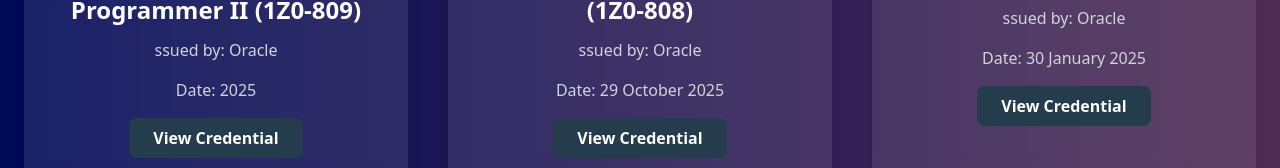
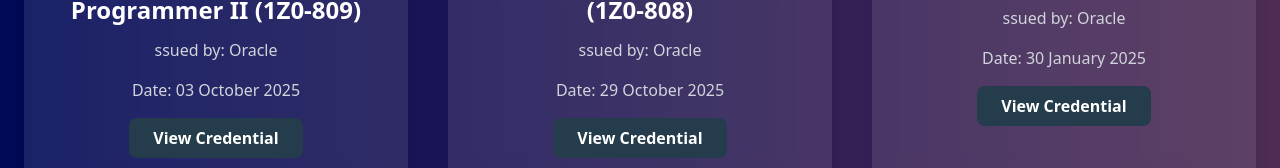
Before and after one commit to amine21-lang/Portfolio, a React (Vite) app: page / in a window 1280 px wide. Shown: the part 7896-8064 px from the top of the page. Built offline with nearby package versions, Linux system fonts and the light colour scheme.

Commit message:
Refactor code structure for improved readability and maintainability

```diff
--- a/src/components/CertificateSection.tsx
+++ b/src/components/CertificateSection.tsx
@@ -1,15 +1,17 @@
 import CertificateCard from "./CertificateCard";
 import FoundationImg from "../assets/Foundation.png";
 import AssociateJava8 from "../assets/AssociateJava8.png";
+import ProJava8 from "../assets/Oracle Certified Professional, Java SE 8 Programmer.png";
 
 export const certificates = [
   {
     id: 1,
     title: " Oracle Certified Professional, Java SE 8 Programmer II (1Z0-809)",
     issuer: "Oracle",
-    date: "2025",
-    imageUrl: "https://www.yourimageurl.com/1",
-    credentialUrl: "/",
+    date: "03 October 2025",
+    imageUrl:
+      "https://catalog-education.oracle.com/ords/certview/sharebadge?id=182D7A4055B77F89E3693DB3C00DF238B1A1D5BABCA54CF38326B6803CEC2BDD",
+    credentialUrl: ProJava8,
   },
   {
     id: 2,
```
Also changed, not shown: src/assets/Oracle Certified Professional, Java SE 8 Programmer.png (added).
